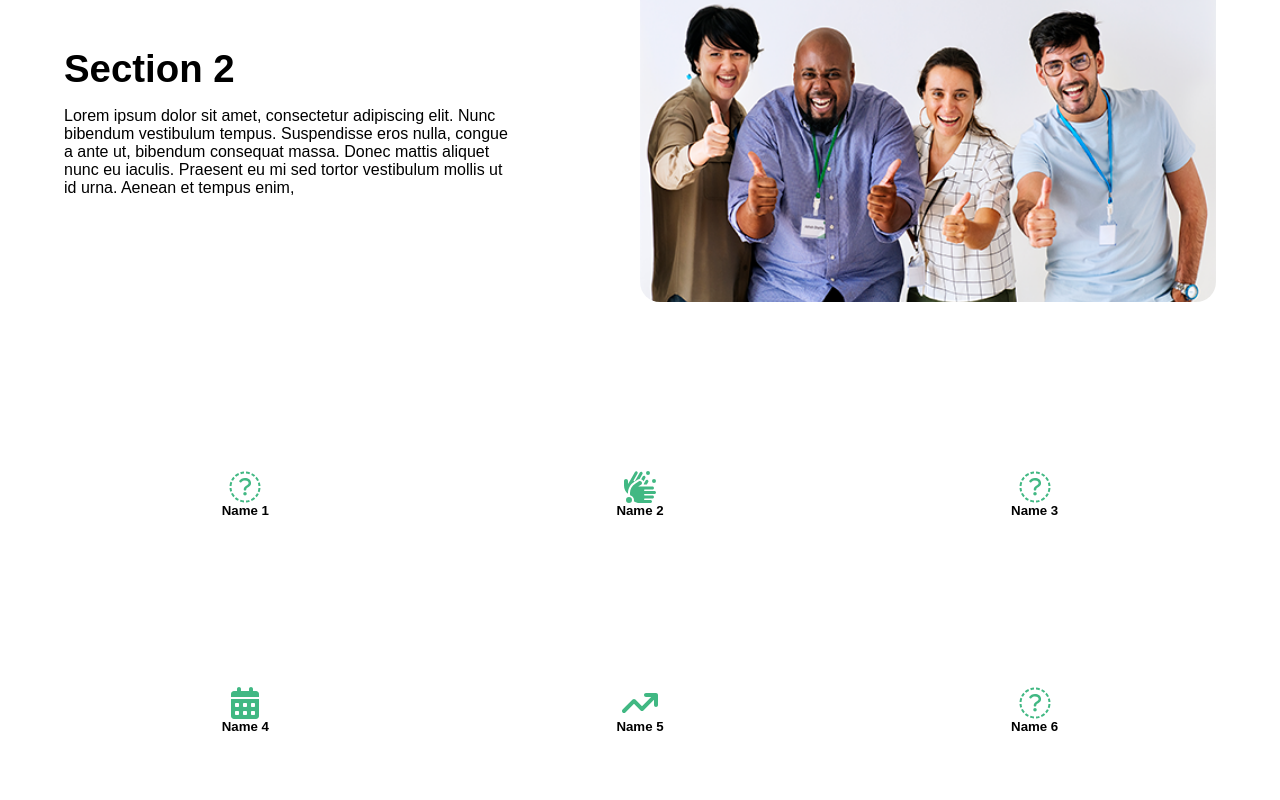
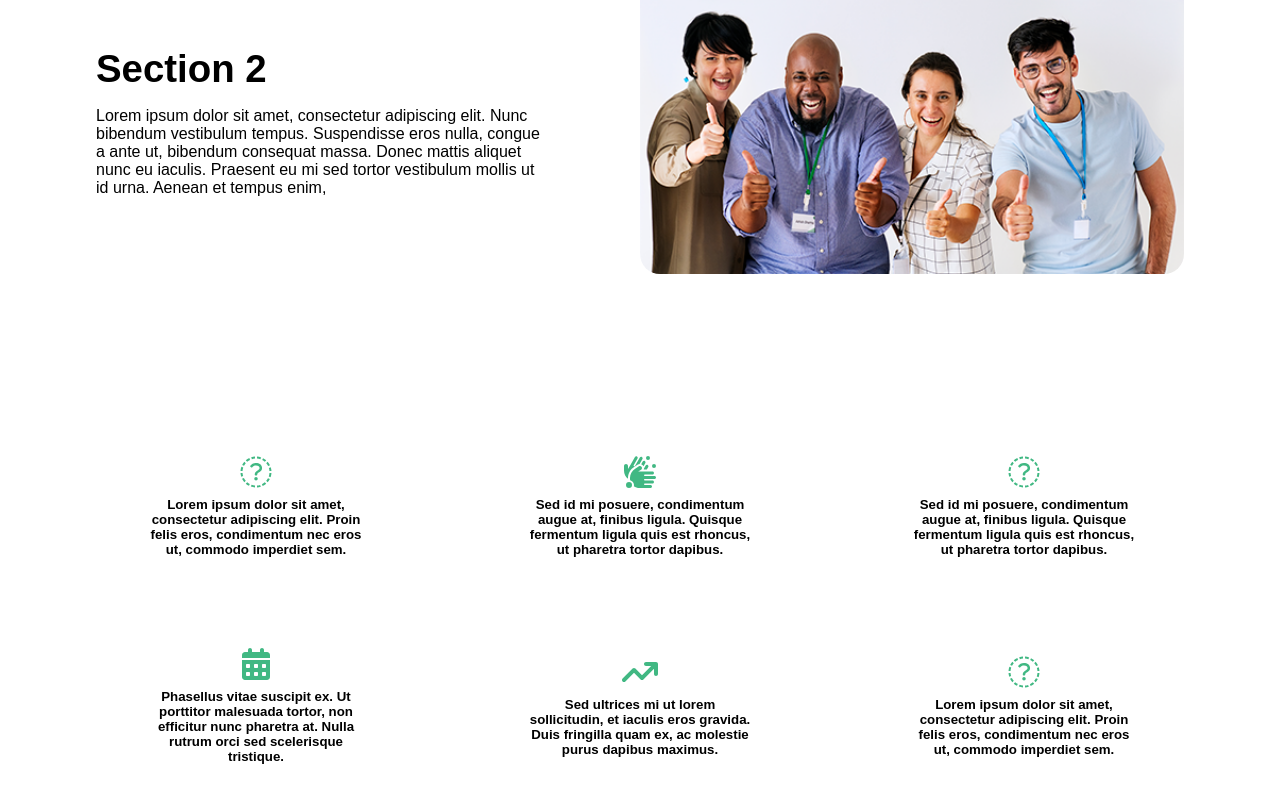
Before and after one commit to Mini-Sylar/Greenfly-Vue, a Vue app: page / in a window 1280 px wide. Shown: the part 1517-2317 px from the top of the page. Built offline with nearby package versions, Linux system fonts and the light colour scheme.

Commit message:
fixed overflow

```diff
--- a/src/assets/css/Header.css
+++ b/src/assets/css/Header.css
@@ -1,5 +1,5 @@
 header {
-  width: 100vw;
+  /* width: 100vw; */
 }
 
 nav {
@@ -14,7 +14,7 @@ nav {
   width: 100%;
 }
 .logo img {
-  width:50%;
+  width: 50%;
   height: 80%;
   object-fit: contain;
   z-index: 1;
--- a/src/assets/css/Reset.css
+++ b/src/assets/css/Reset.css
@@ -23,8 +23,3 @@ a {
   margin: 0 auto;
   margin-block: 5rem;
 }
-
-.reverse div div {
-  display: flex;
-  flex-direction: row-reverse;
-}
--- a/src/components/GridElements.vue
+++ b/src/components/GridElements.vue
@@ -3,11 +3,9 @@
     <div class="" v-for="(item, index) in content.icons" :key="index">
       <div class="grid-item">
         <h4><i :class="item"></i></h4>
-                <h5>{{content.body[index]}}</h5>
+        <h5>{{ content.body[index] }}</h5>
       </div>
-
     </div>
-
   </div>
 </template>
 <script>
@@ -15,32 +13,54 @@ export default {
     data() {
         return {
             content: {
-                icons: ['fas fa-monitor-heart-rate', 'fa-solid fa-hands-bubbles', "fa-solid fa-heart-half-stroke", "fas fa-calendar-alt", "fa-solid fa-arrow-trend-up", "fas fa-popcorn"],
-                body: ["Name 1", "Name 2", "Name 3", "Name 4", "Name 5", "Name 6"]
+                icons: [
+                    "fas fa-monitor-heart-rate",
+                    "fa-solid fa-hands-bubbles",
+                    "fa-solid fa-heart-half-stroke",
+                    "fas fa-calendar-alt",
+                    "fa-solid fa-arrow-trend-up",
+                    "fas fa-popcorn",
+                ],
 
-            }
-        }
+                body: [
+                    "Lorem ipsum dolor sit amet, consectetur adipiscing elit. Proin felis eros, condimentum nec eros ut, commodo imperdiet sem.",
+                    "Sed id mi posuere, condimentum augue at, finibus ligula. Quisque fermentum ligula quis est rhoncus, ut pharetra tortor dapibus.",
+                    "Sed id mi posuere, condimentum augue at, finibus ligula. Quisque fermentum ligula quis est rhoncus, ut pharetra tortor dapibus.",
+                    " Phasellus vitae suscipit ex. Ut porttitor malesuada tortor, non efficitur nunc pharetra at. Nulla rutrum orci sed scelerisque tristique.",
+                    "Sed ultrices mi ut lorem sollicitudin, et iaculis eros gravida. Duis fringilla quam ex, ac molestie purus dapibus maximus.",
+                    "Lorem ipsum dolor sit amet, consectetur adipiscing elit. Proin felis eros, condimentum nec eros ut, commodo imperdiet sem. ",
+                ],
             },
-}
+        };
+    },
+};
 </script>
 <style scoped>
 .grid-elements {
     display: grid;
     grid-template-columns: repeat(3, 1fr);
     grid-template-rows: repeat(2, 1fr);
-    grid-gap: 2rem;
     grid-auto-columns: 1fr;
     grid-auto-rows: 1fr;
     grid-template-areas:
         "a b c"
         "d e f";
     place-items: center;
-    height: 50vh
+    height: 50vh;
+    width: 100%;
+
 }
 
 h4,
 h5 {
     text-align: center;
+    margin: 0 auto;
+    width: 30ch;
+}
+
+h4 {
+    font-size: 18px;
+    margin-block: .5rem;
 }
 
 h4>* {
--- a/src/components/Sections.vue
+++ b/src/components/Sections.vue
@@ -44,6 +44,7 @@ export default {
     width: 100%;
     height: 50vh;
     margin-block: 2rem;
+    padding: 2rem;
 }
 
 .left-side,
--- a/src/components/SeeWhy.vue
+++ b/src/components/SeeWhy.vue
@@ -33,7 +33,6 @@ h2 {
     font-weight: 700;
     margin: 0 auto;
     margin-bottom: 2rem;
-    /* background-color: red; */
     width: 40ch;
     text-align: center;
 }
```
Lines whose indentation alone changed are shown as unchanged.
